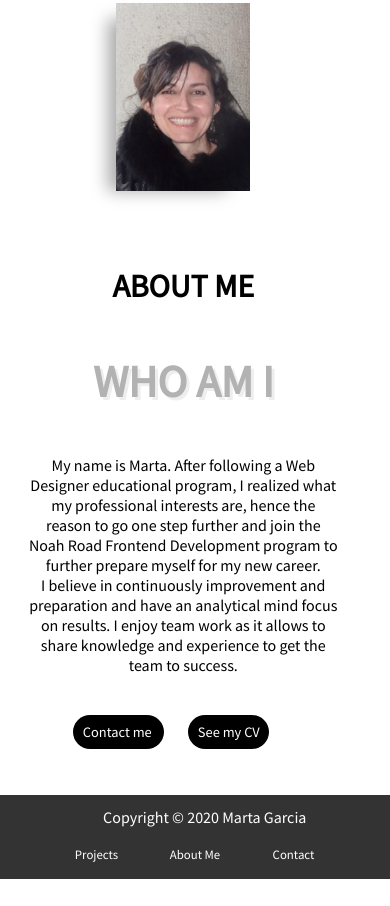
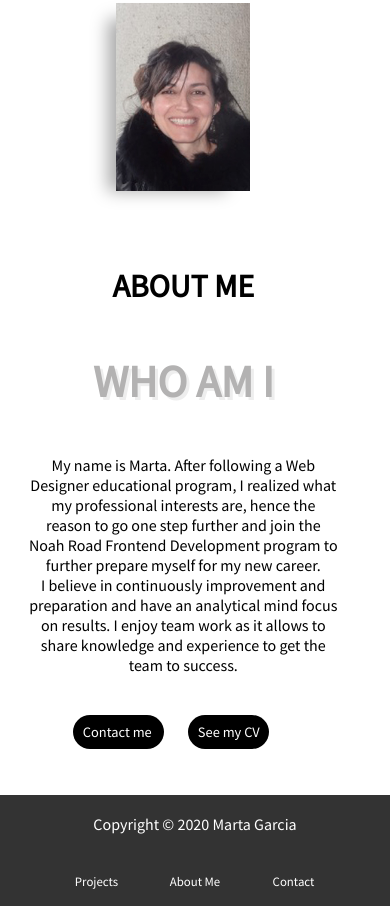
Before and after one commit to marta-garcia/nr-sprint-6-portfolio, a plain HTML site: page index.html in a window 390 px wide. Shown: the part 2873-3779 px from the top of the page. Before the commit the page ends 3752 px from the top, so only its background shows below. Drawn offline with Linux system fonts and the light colour scheme.

Commit message:
Update mobile.css

```diff
--- a/css/mobile.css
+++ b/css/mobile.css
@@ -151,3 +151,8 @@
 .footer-contact a {
   justify-self: center;
 }
+
+.footer p {
+  padding: 5% 0;
+  text-align: center;
+}
```
